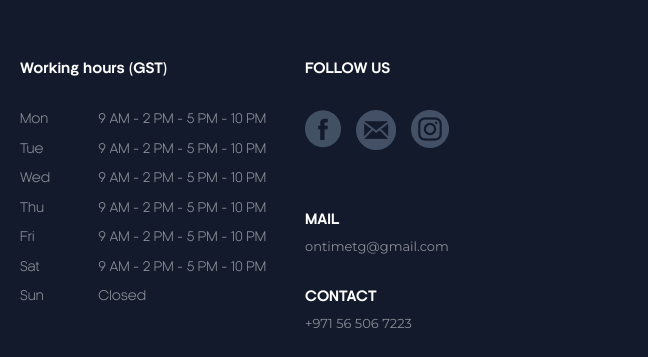
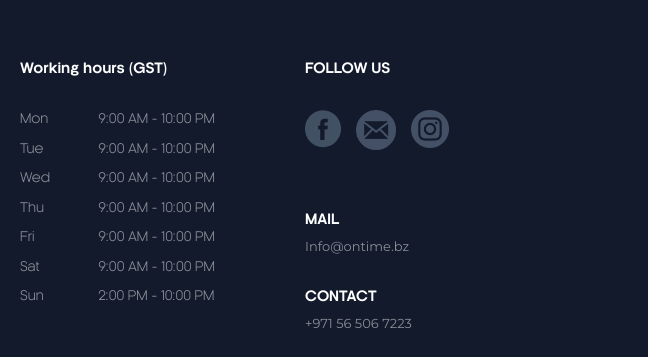
Before and after one commit to Ashhar-mhd/OnTime-Typing-Services, a plain HTML site: page index.html in a window 1280 px wide. Shown: the part 6509-6866 px from the top of the page, 632-1280 px from the left. Drawn offline with nearby package versions, Linux system fonts and the light colour scheme; files whose address does not match are found by name.

Commit message:
Updated Time And Mail
Working Hours Updated and Email Changes

```diff
--- a/index.html
+++ b/index.html
@@ -478,13 +478,13 @@
                 <div class="col-lg-3 col-12">
                     <div class="footer-com-text">
                         <p>Working hours (GST)</p>
-                        <div class="flex-week"><span>Mon</span><span></span>9 AM - 2 PM - 5 PM - 10 PM</div>
-                        <div class="flex-week"><span>Tue</span><span></span>9 AM - 2 PM - 5 PM - 10 PM</div>
-                        <div class="flex-week"><span>Wed</span><span></span>9 AM - 2 PM - 5 PM - 10 PM</div>
-                        <div class="flex-week"><span>Thu</span><span></span>9 AM - 2 PM - 5 PM - 10 PM</div>
-                        <div class="flex-week"><span>Fri</span><span></span>9 AM - 2 PM - 5 PM - 10 PM</div>
-                        <div class="flex-week"><span>Sat</span><span></span>9 AM - 2 PM - 5 PM - 10 PM</div>
-                        <div class="flex-week"><span>Sun</span><span></span>Closed</div>
+                       <div class="flex-week"><span>Mon</span><span></span>9:00 AM - 10:00 PM</div>
+                        <div class="flex-week"><span>Tue</span><span></span>9:00 AM - 10:00 PM</div>
+                        <div class="flex-week"><span>Wed</span><span></span>9:00 AM - 10:00 PM</div>
+                        <div class="flex-week"><span>Thu</span><span></span>9:00 AM - 10:00 PM</div>
+                        <div class="flex-week"><span>Fri</span><span></span>9:00 AM - 10:00 PM</div>
+                        <div class="flex-week"><span>Sat</span><span></span>9:00 AM - 10:00 PM</div>
+                        <div class="flex-week"><span>Sun</span><span></span>2:00 PM - 10:00 PM</div>
                     </div>
                 </div>
                 <div class="col-lg-3 col-12">
@@ -493,13 +493,13 @@
                         <div class="follow-sec mt-0">
                             <ul class="mt-0">
                                 <li><a href="https://www.facebook.com/profile.php?id=100085630853978"><img src="assets/images/facebook.png" alt=""></a></li>
-                                <li><a href="mailto:ontimetg@gmail.com"><img src="assets/images/email.png" alt=""></a></li>
+                                <li><a href="mailto:Info@ontime.bz"><img src="assets/images/email.png" alt=""></a></li>
                                 <li><a href="https://www.instagram.com/ontime_typing_services"><img src="assets/images/instagram.png" alt=""></a></li>
                             </ul>
                         </div>
                         <div class="main mail-sec">
                             <p>MAIL</p>
-                            <a href="mailto:ontimetg@gmail.com">ontimetg@gmail.com</a>
+                            <a href="mailto:Info@ontime.bz">Info@ontime.bz</a>
 
                             <p>CONTACT</p>
                             <a href="tel:+971 56 506 7223">+971 56 506 7223</a>
```
